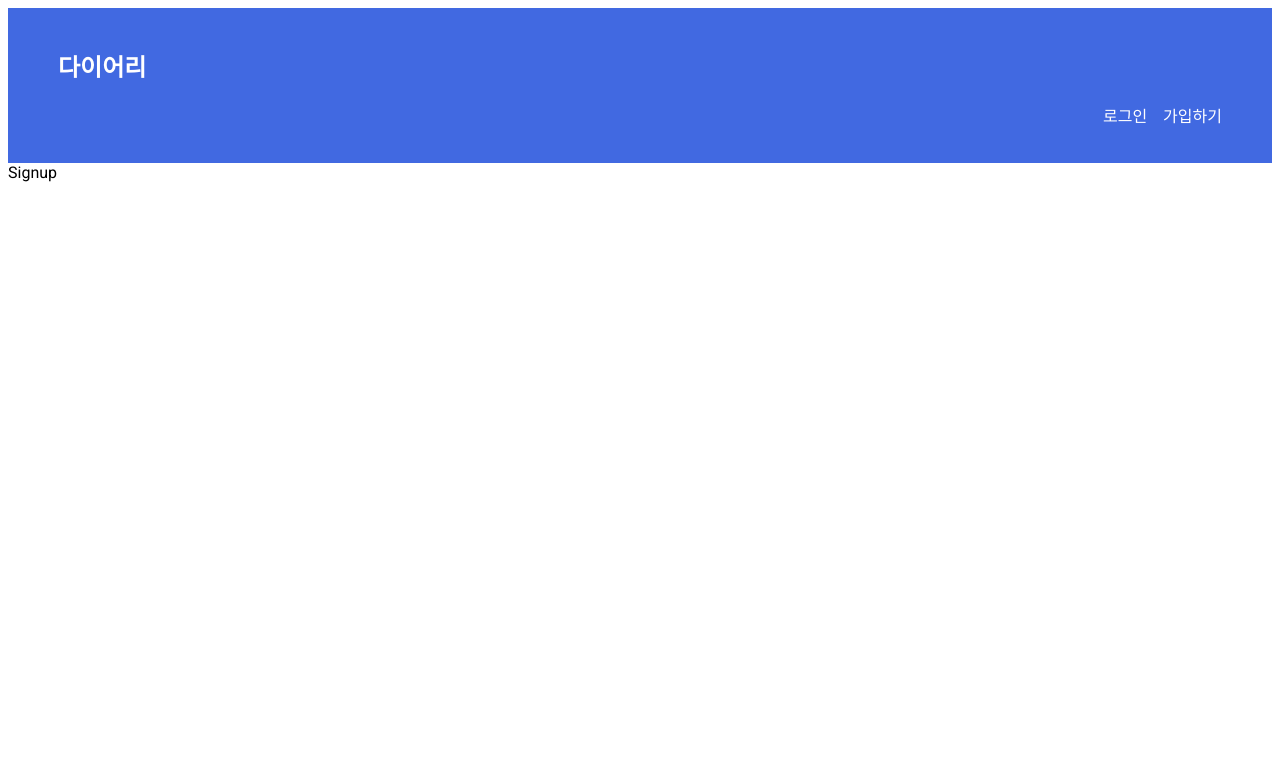
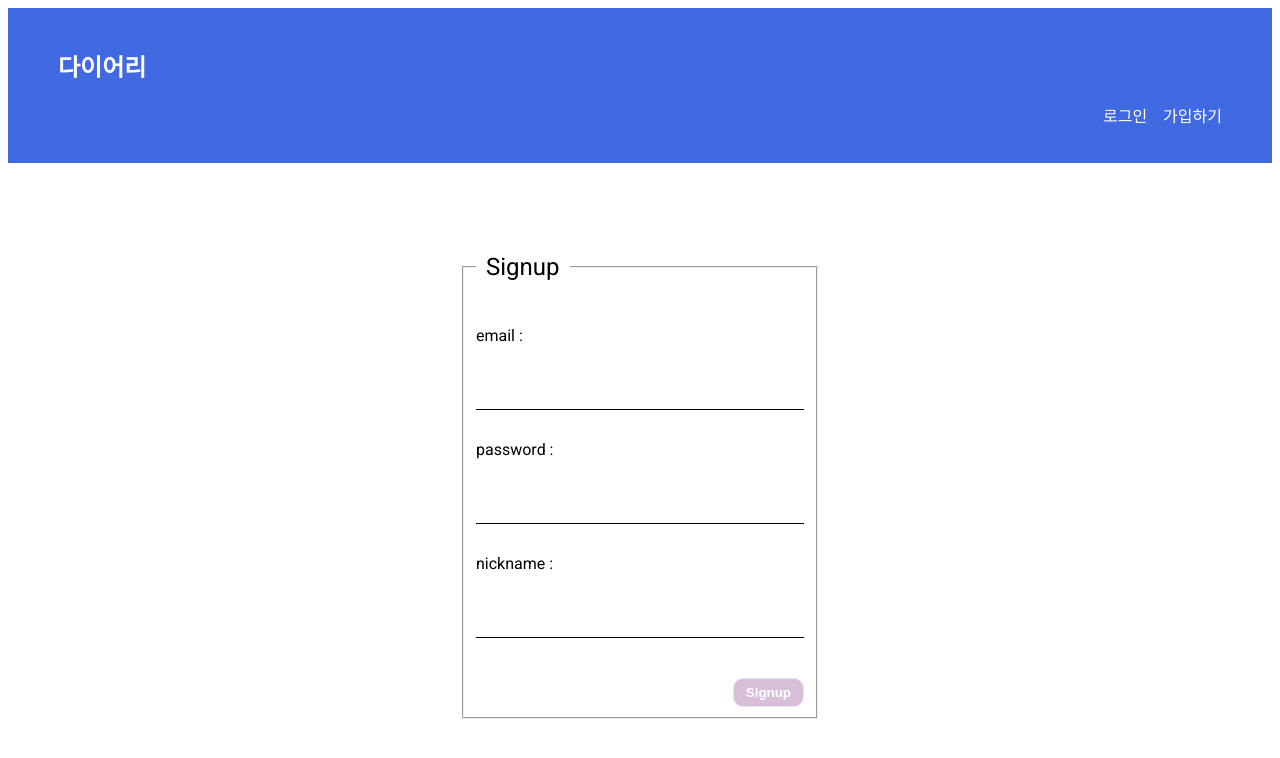
Before and after one commit to baeggoose/Firebase, a React (Create React App) app in the folder my-diary/: page /signup in a window 1280 px wide. Shown: the top 758 px of the page. Built offline with nearby package versions, Linux system fonts and the light colour scheme; the HTML template or start-up script is replaced by a standard one.

Commit message:
useState Hook을 이용한 Signup Form

```diff
--- a/my-diary/src/pages/signup/Signup.js
+++ b/my-diary/src/pages/signup/Signup.js
@@ -1,9 +1,60 @@
-import styles from './Signup.module.css'
+import { useState } from "react";
+import styles from "./Signup.module.css";
 
-export default function Signup(){
-  return(
-    <div>
-      Signup
-    </div>
-  )
+export default function Signup() {
+  const [email, setEmail] = useState("");
+  const [password, setPassword] = useState("");
+  const [displayNmae, setDisplayNmae] = useState("");
+  const handledata = (event) => {
+    if (event.target.type === "email") {
+      setEmail(event.target.value);
+    } else if (event.target.type === "password") {
+      setPassword(event.target.value);
+    } else if (event.target.type === "text") {
+      setDisplayNmae(event.target.value);
+    }
+  };
+
+  const handleSubmit = (event) => {
+    event.preventDefault();
+    console.log(email, password);
+  };
+
+  return (
+    <form className={styles.signup_form} onSubmit={handleSubmit}>
+      <fieldset>
+        <legend>Signup</legend>
+        <label htmlFor="myEmail">email : </label>
+        <input
+          type="email"
+          id="myEmail"
+          required
+          value={email}
+          onChange={handledata}
+        />
+
+        <label htmlFor="myPassword">password : </label>
+        <input
+          type="password"
+          id="myPassword"
+          required
+          value={password}
+          onChange={handledata}
+        />
+
+        <label htmlFor="myNickName">nickname : </label>
+        <input
+          type="text"
+          id="myNickName"
+          required
+          value={displayNmae}
+          onChange={handledata}
+        />
+
+        <button type="submit" className={styles.btn}>
+          Signup
+        </button>
+      </fieldset>
+    </form>
+  );
 }
--- a/my-diary/src/pages/signup/Signup.module.css
+++ b/my-diary/src/pages/signup/Signup.module.css
@@ -0,0 +1,38 @@
+.signup_form {
+  max-width: 360px;
+  margin: 60px auto;
+  padding: 20px;
+}
+
+.signup_form legend {
+  font-size: 1.5em;
+  padding: 10px;
+}
+
+.signup_form label {
+  display: block;
+  margin: 30px 0;
+}
+
+.signup_form input {
+  display: block;
+  width: 100%;
+  box-sizing: border-box;
+  padding: 8px 6px;
+  font-size: 1em;
+  color: #777;
+  border: none;
+  border-bottom: 1px solid black;
+}
+
+.signup_form button {
+  margin-top: 40px;
+  float: right;
+  padding: 6px 12px;
+  border-radius: 10px;
+  color: #fff;
+  background-color: Thistle;
+  border: 1px solid Lavender;
+  font-weight: bold;
+  cursor: pointer;
+}
```
